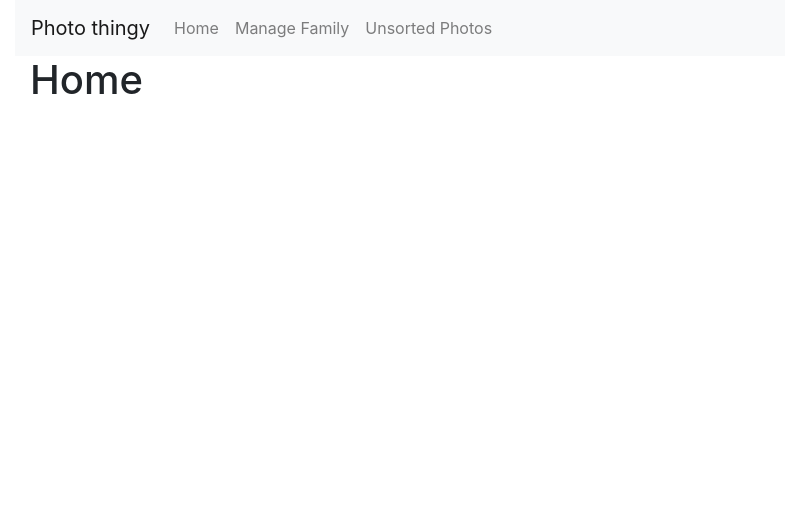
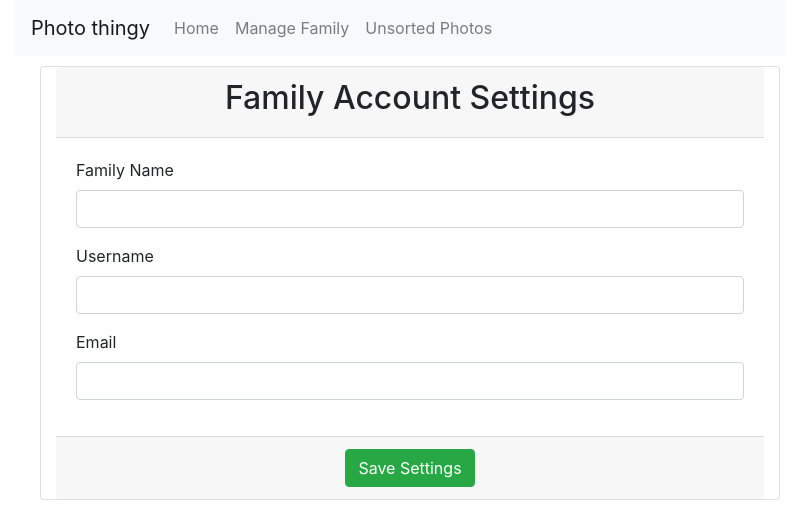
Before and after one commit to JWaters02/fyp-photo-filter, a React (Create React App) app in the folder frontend/: page /manage-family in a window 1280 px wide. Shown: the top 526 px of the page, without its empty margins (240-1051 px from the left). Built offline with nearby package versions, Linux system fonts and the light colour scheme.

Commit message:
unsorted photos page

```diff
--- a/frontend/package.json
+++ b/frontend/package.json
@@ -20,6 +20,7 @@
     "react": "^18.2.0",
     "react-dom": "^18.2.0",
     "react-dropzone": "^14.2.3",
+    "react-icons": "^5.0.1",
     "react-photo-album": "^2.3.1",
     "react-router-dom": "^6.22.1",
     "react-scripts": "5.0.1",
--- a/frontend/src/App.css
+++ b/frontend/src/App.css
@@ -62,3 +62,8 @@ iframe {
     column-count: 1;
   }
 }
+
+.hr-separator {
+  width: 100%;
+  border-top: 2px solid #ccc;
+}
--- a/frontend/src/App.tsx
+++ b/frontend/src/App.tsx
@@ -9,6 +9,7 @@ import Home from "./pages/shared/Home";
 import ManageAccount from "./pages/user/ManageAccount";
 import UploadPhotos from "./pages/user/UploadPhotos";
 import SortedPhotos from "./pages/user/SortedPhotos";
+import UnsortedPhotos from "./pages/admin/UnsortedPhotos";
 import ManageFamily from "./pages/admin/ManageFamily";
 import { reauthenticate } from "./api";
 import './App.css';
@@ -52,21 +53,27 @@ const App = () => {
       <div>
         <main>
           <Container>
-            <Toolbar userRole={userDetails.role} />
+            {isLoggedIn ? <Toolbar userRole={userDetails.role} /> :
+              <>
+                <div style={{ height: '50px' }}></div>
+                <h1 className="text-center">Family Photo Organizer</h1>
+                <div style={{ height: '50px' }}></div>
+              </>
+            }
             <Container>
               <Routes>
                 {isLoggedIn ? (
                   <>
-                    <Route path="/" element={<Home/>} />
+                    <Route path="/" element={<Home />} />
                     <Route path="/manage-account" element={<ManageAccount userDetails />} />
                     <Route path="/upload-photos" element={<UploadPhotos userDetails />} />
                     <Route path="/sorted-photos" element={<SortedPhotos userDetails />} />
                     <Route path="/manage-family" element={<ManageFamily userDetails />} />
+                    <Route path="/unsorted-photos" element={<UnsortedPhotos userDetails />} />
                     <Route path="/logout" element={<Logout onLogoutSuccess={handleLogoutSuccess} />} />
                     <Route path="*" element={<Navigate to="/" />} />
                   </>
                 ) : (
-                  // If not logged in, redirect all routes to the landing page
                   <Route path="*" element={<Landing onLoginSuccess={handleLoginSuccess} onRegisterSuccess={handleLoginSuccess} onRegisterFamilySuccess={handleLoginSuccess} />} />
                 )}
               </Routes>
--- a/frontend/src/components/PhotoDisplay.tsx
+++ b/frontend/src/components/PhotoDisplay.tsx
@@ -12,9 +12,10 @@ interface PhotoDisplayProps {
     setPhotos: React.Dispatch<React.SetStateAction<Photo[]>>;
     photos: Photo[];
     allowDelete?: boolean;
+    showTooltips?: boolean;
 }
 
-const PhotoDisplay = ({ photos, setPhotos, allowDelete }: PhotoDisplayProps) => {
+const PhotoDisplay = ({ photos, setPhotos, allowDelete, showTooltips }: PhotoDisplayProps) => {
     const [lightboxIndex, setLightboxIndex] = useState(-1);
 
     const handlePhotoClick = (event: React.MouseEvent, photo: Photo, index: number) => {
--- a/frontend/src/pages/admin/ManageFamily.tsx
+++ b/frontend/src/pages/admin/ManageFamily.tsx
@@ -1,4 +1,5 @@
 import React, { useState, useEffect } from "react";
+import { Button, Card, CardBody, Form, FormGroup, Label, Input, FormText, CustomInput, CardFooter, CardHeader } from 'reactstrap';
 
 const ManageFamily = (props: any) => {
     const [userDetails, setUserDetails] = useState({ familyName: "", email: "", username: "", role: "" });
@@ -8,10 +9,35 @@ const ManageFamily = (props: any) => {
     }, [props]);
 
     return (
-        <div>
-            <h1>Home</h1>
+        <div className="container">
+            <div className="row">
+                <Card className="card-container col-12" style={{ margin: '10px' }}>
+                    <CardHeader className="text-center">
+                        <h2>Family Account Settings</h2>
+                    </CardHeader>
+                    <CardBody>
+                        <Form>
+                            <FormGroup>
+                                <Label for="familyName">Family Name</Label>
+                                <Input type="text" name="familyName" id="familyName" placeholder={userDetails.familyName} />
+                            </FormGroup>
+                            <FormGroup>
+                                <Label for="username">Username</Label>
+                                <Input type="text" name="username" id="username" placeholder={userDetails.username} />
+                            </FormGroup>
+                            <FormGroup>
+                                <Label for="email">Email</Label>
+                                <Input type="email" name="email" id="email" placeholder={userDetails.email} />
+                            </FormGroup>
+                        </Form>
+                    </CardBody>
+                    <CardFooter className="text-center">
+                        <Button color="success">Save Settings</Button>
+                    </CardFooter>
+                </Card>
+            </div>
         </div>
     );
-}
+};
 
 export default ManageFamily;
--- /dev/null
+++ b/frontend/src/pages/admin/UnsortedPhotos.tsx
@@ -0,0 +1,88 @@
+import React, { useState, useEffect } from 'react';
+import { Card, CardBody, CardHeader, CardFooter, Button } from 'reactstrap';
+import { Photo } from 'react-photo-album';
+import { handleDownload } from '../../utils';
+import { FaCheckCircle } from 'react-icons/fa';
+
+const UnsortedPhotos = (props: any) => {
+    const [familyMembers, setFamilyMembers] = useState<{ [key: string]: Photo[] }>({});
+    const [selectedPhotosPerFamilyMember, setSelectedPhotosPerFamilyMember] = useState<{ [key: string]: Photo[] }>({});
+    const [selectedPhotos, setSelectedPhotos] = useState<{ [key: string]: boolean }>({});
+
+    useEffect(() => {
+        // Mock API call to fetch family members and their photos
+        const mockFamilyMembers = {
+            "John Doe": [
+                { src: "https://source.unsplash.com/RkBTPqPEGDo/1080x720", width: 1080, height: 720 },
+            ],
+            "Jane Doe": [
+                { src: "https://source.unsplash.com/8gVv6nxq6gY/1080x800", width: 1080, height: 800 },
+                { src: "https://source.unsplash.com/Dhmn6ete6g8/1080x1620", width: 1080, height: 1620 },
+                { src: "https://source.unsplash.com/8gVv6nxq6gY/1080x800", width: 1080, height: 800 },
+            ],
+        };
+        setFamilyMembers(mockFamilyMembers);
+    }, []);
+
+    const handleDownloadPhotos = () => {
+        const allPhotos = Object.values(familyMembers).reduce((acc, photos) => acc.concat(photos), [] as Photo[]);
+        handleDownload(allPhotos);
+    }
+
+    const handlePhotoClick = (event: React.MouseEvent, photo: Photo, memberName: string, photoIndex: number) => {
+        const photoKey = `${memberName}-${photoIndex}`;
+        setSelectedPhotos(prevState => ({
+            ...prevState,
+            [photoKey]: !prevState[photoKey],
+        }));
+    };
+
+    return (
+        <div className="container">
+            <div className="row">
+                <Card className="card-container col-12" style={{ margin: '10px' }}>
+                    <CardHeader>
+                        <h2 className="text-center">Unsorted Photos</h2>
+                        <p>Click on a photo to select it for manual sorting.</p>
+                    </CardHeader>
+                    <CardBody className="text-center">
+                        {Object.entries(familyMembers).map(([memberName, photos], memberIndex) => (
+                            <div key={memberName}>
+                                {memberIndex > 0 && <hr />}
+                                <h3>{memberName}</h3>
+                                {memberIndex > 0 && <hr />}
+                                <div className="photo-album">
+                                    {photos.map((photo, index) => {
+                                        const photoKey = `${memberName}-${index}`;
+                                        return (
+                                            <div
+                                                key={photo.src}
+                                                onClick={(event) => handlePhotoClick(event, photo, memberName, index)}
+                                                style={{ position: 'relative', display: 'inline-block', margin: '5px' }}
+                                            >
+                                                <img src={photo.src} alt={photo.title || 'Photo'} width="100%" />
+                                                {selectedPhotos[photoKey] && (
+                                                    <FaCheckCircle
+                                                        style={{ position: 'absolute', top: '10px', right: '10px', color: 'green', fontSize: '30px' }}
+                                                    />
+                                                )}
+                                            </div>
+                                        );
+                                    })}
+                                </div>
+                            </div>
+                        ))}
+                    </CardBody>
+
+                    <CardFooter>
+                        <Button onClick={handleDownloadPhotos} color="primary" size="lg" block>
+                            Download All Photos
+                        </Button>
+                    </CardFooter>
+                </Card>
+            </div>
+        </div>
+    );
+}
+
+export default UnsortedPhotos;
--- a/frontend/src/pages/shared/Login.tsx
+++ b/frontend/src/pages/shared/Login.tsx
@@ -72,7 +72,7 @@ const Login = (props: any) => {
                         placeholder="Password"
                     />
                 </FormGroup>
-                <Button type="submit" color="primary">Login</Button>
+                <Button type="submit" color="success">Login</Button>
             </Form>
             <br />
             <ErrorMessagesDisplay errorMessages={errorMessages} />
--- a/frontend/src/pages/shared/Register.tsx
+++ b/frontend/src/pages/shared/Register.tsx
@@ -138,7 +138,7 @@ const Register = (props: { onRegisterSuccess: any; onRegisterFamilySuccess: any;
                             placeholder="Confirm Password"
                         />
                     </FormGroup>
-                    <Button type="submit" color="primary">
+                    <Button type="submit" color="success">
                     {isRegisterFamily ? (
                         "Register Family"
                     ) : (
--- a/frontend/src/pages/user/ManageAccount.tsx
+++ b/frontend/src/pages/user/ManageAccount.tsx
@@ -57,12 +57,12 @@ const ManageAccount = (props: any) => {
                                 <Input type="text" name="lastName" id="lastName" placeholder="Enter last name" />
                             </FormGroup>
                             <FormGroup>
-                                <Label for="email">Email</Label>
-                                <Input type="email" name="email" id="email" placeholder="Enter email" />
+                                <Label for="username">Username</Label>
+                                <Input type="text" name="username" id="username" placeholder={userDetails.username} />
                             </FormGroup>
                             <FormGroup>
-                                <Label for="username">Username</Label>
-                                <Input type="text" name="username" id="username" placeholder="Enter username" />
+                                <Label for="email">Email</Label>
+                                <Input type="email" name="email" id="email" placeholder={userDetails.email} />
                             </FormGroup>
                             <FormGroup>
                                 <Label for="age">Age</Label>
```
Also changed, not shown: 1 other file (tests, documents, lock files or other folders).
